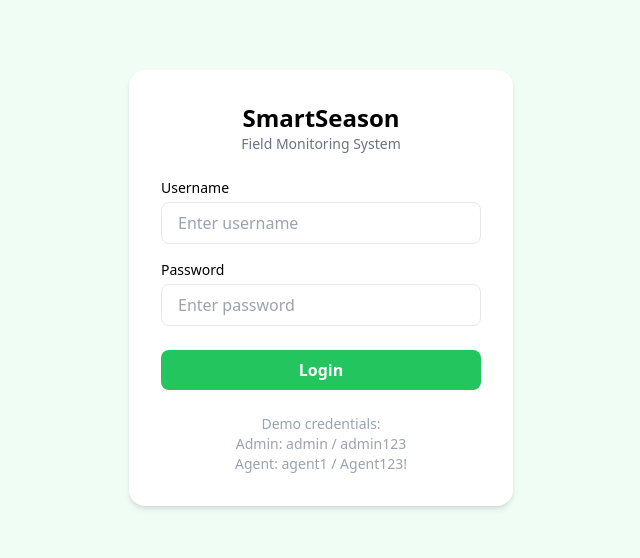
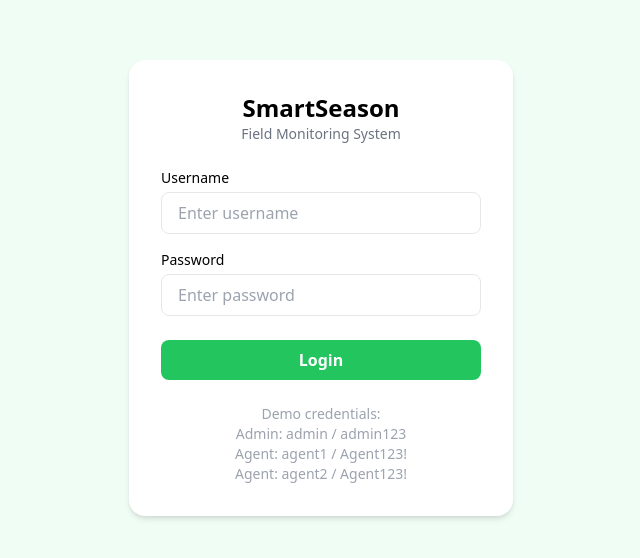
Before and after one commit to charity254/smartseason-field-monitoring, a React (Vite) app in the folder frontend/: page /login in a window 1280 px wide. Shown: the part 112-670 px from the top of the page, without its empty margins (319-959 px from the left). Built offline with nearby package versions, Linux system fonts and the light colour scheme.

Commit message:
feat: add agent2 demo credentials

```diff
--- a/frontend/src/pages/Login.jsx
+++ b/frontend/src/pages/Login.jsx
@@ -69,6 +69,7 @@ export default function Login() {
           <p>Demo credentials:</p>
           <p>Admin: admin / admin123</p>
           <p>Agent: agent1 / Agent123!</p>
+          <p>Agent: agent2 / Agent123!</p>
         </div>
       </div>
     </div>
```
Also changed, not shown: 1 other file (tests, documents, lock files or other folders).
